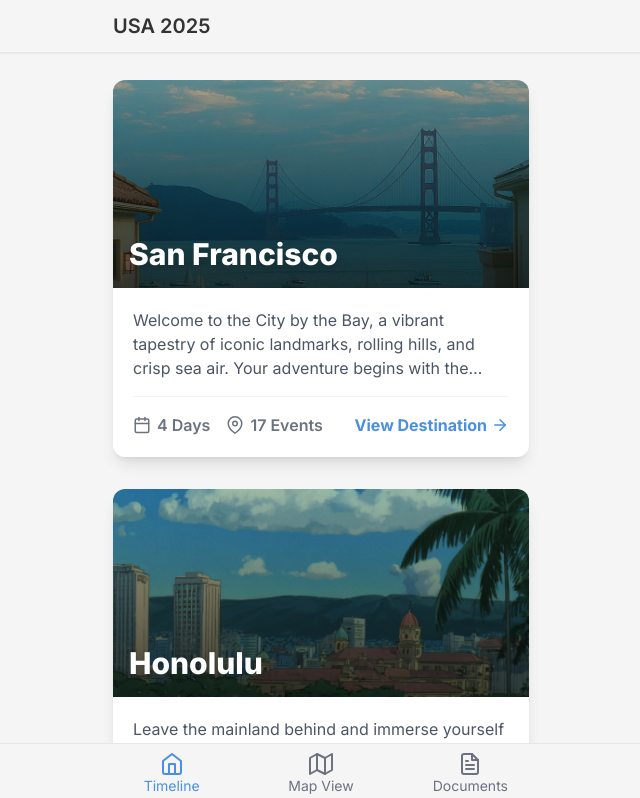
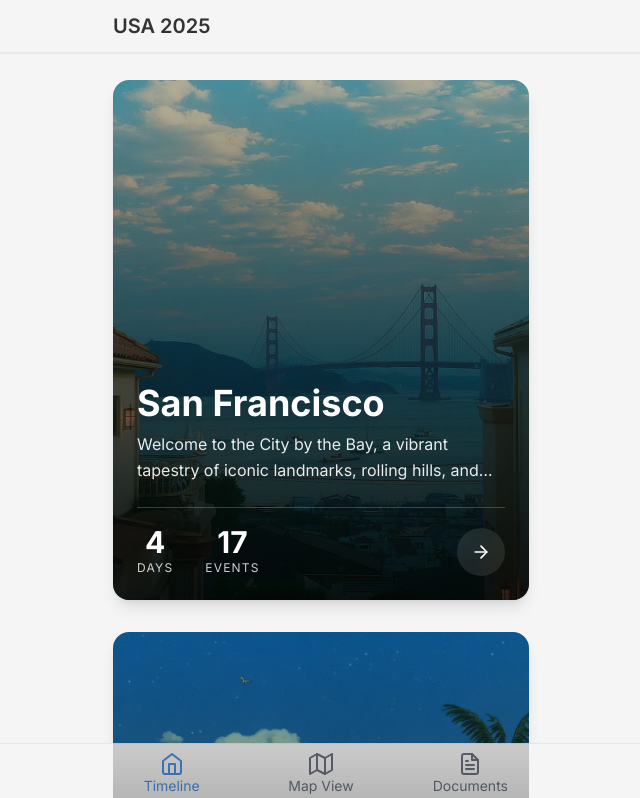
Before and after one commit to oblanao/usa-2025-app, a Next.js app: page / in a window 1280 px wide. Shown: the top 798 px of the page, without its empty margins (319-959 px from the left). Built offline with nearby package versions, Linux system fonts and the light colour scheme.

Commit message:
improves destination card

```diff
--- a/src/app/components/DestinationCard.tsx
+++ b/src/app/components/DestinationCard.tsx
@@ -4,7 +4,7 @@ import { Place } from '@/app/lib/types';
 import { motion } from 'framer-motion';
 import Image from 'next/image';
 import Link from 'next/link';
-import { MapPin, Calendar, ArrowRight } from 'react-feather';
+import { ArrowRight } from 'react-feather';
 
 type DestinationCardProps = {
   place: Place;
@@ -16,42 +16,44 @@ const DestinationCard = ({ place, eventCount }: DestinationCardProps) => {
     <motion.div
       initial={{ opacity: 0, y: 20 }}
       animate={{ opacity: 1, y: 0 }}
-      transition={{ duration: 0.3 }}
-      className="bg-white rounded-xl shadow-lg overflow-hidden transform hover:scale-105 transition-transform duration-300"
+      transition={{ duration: 0.5, ease: 'easeOut' }}
+      className="relative rounded-2xl shadow-lg overflow-hidden transform hover:scale-105 transition-transform duration-300 group aspect-[4/5] max-w-md"
     >
-      <div className="relative h-52 w-full">
-        <Image
-          src={place.featured_image}
-          alt={place.name}
-          layout="fill"
-          objectFit="cover"
-        />
-        <div className="absolute inset-0 bg-gradient-to-t from-black/60 to-transparent" />
-        <div className="absolute bottom-4 left-4">
-          <h2 className="text-3xl font-extrabold text-white drop-shadow-lg">
+      <Image
+        src={place.featured_image}
+        alt={place.name}
+        layout="fill"
+        objectFit="cover"
+        className="z-0 transition-transform duration-300 group-hover:scale-110"
+      />
+      <div className="absolute inset-0 bg-gradient-to-t from-black/80 via-black/40 to-transparent z-10" />
+      <div className="relative z-20 p-6 flex flex-col justify-end h-full text-white">
+        <div>
+          <h2 className="text-4xl font-bold text-white drop-shadow-lg">
             {place.name}
           </h2>
+          <p className="text-white/90 text-base mt-2 leading-relaxed line-clamp-2">
+            {place.description}
+          </p>
         </div>
-      </div>
-      <div className="p-5">
-        <p className="text-gray-600 text-base line-clamp-3">
-          {place.description}
-        </p>
-        <div className="flex justify-between items-center mt-4 pt-4 border-t border-gray-100">
-          <div className="flex space-x-4">
-            <div className="flex items-center space-x-1.5 text-gray-500">
-              <Calendar size={18} />
-              <span className="font-semibold">{`${place.days.length} Days`}</span>
+        <div className="flex justify-between items-end mt-6 pt-4 border-t border-white/20">
+          <div className="flex space-x-8">
+            <div className="text-center">
+              <p className="text-3xl font-bold">{place.days.length}</p>
+              <p className="text-xs text-white/80 uppercase tracking-widest">
+                Days
+              </p>
             </div>
-            <div className="flex items-center space-x-1.5 text-gray-500">
-              <MapPin size={18} />
-              <span className="font-semibold">{`${eventCount} Events`}</span>
+            <div className="text-center">
+              <p className="text-3xl font-bold">{eventCount}</p>
+              <p className="text-xs text-white/80 uppercase tracking-widest">
+                Events
+              </p>
             </div>
           </div>
-          <Link href={`/destinations/${place.id}`}>
-            <span className="flex items-center text-accent font-bold hover:underline">
-              View Destination
-              <ArrowRight size={18} className="ml-1" />
+          <Link href={`/destinations/${place.id}`} passHref>
+            <span className="flex items-center justify-center bg-white/10 hover:bg-white/20 backdrop-blur-sm text-white font-bold rounded-full h-12 w-12 transition-colors cursor-pointer">
+              <ArrowRight size={20} />
             </span>
           </Link>
         </div>
```
